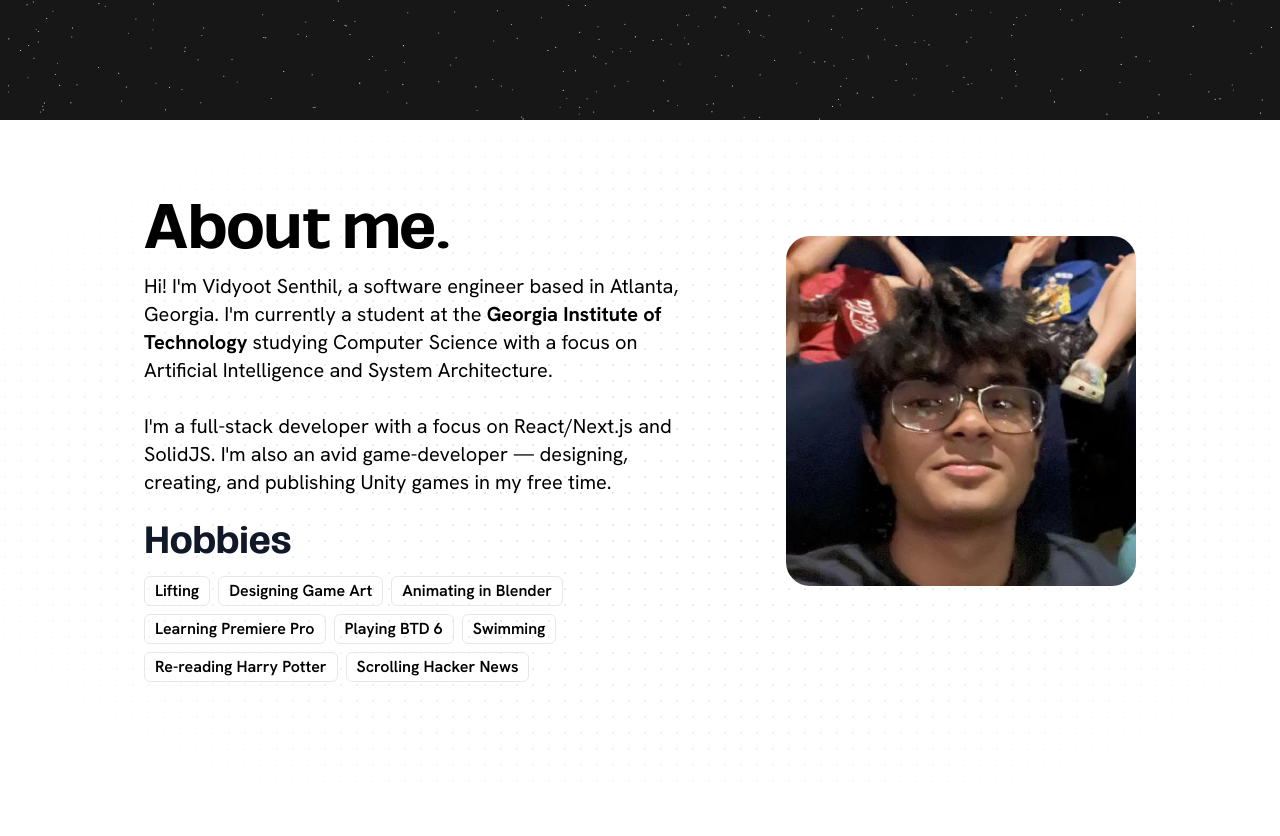
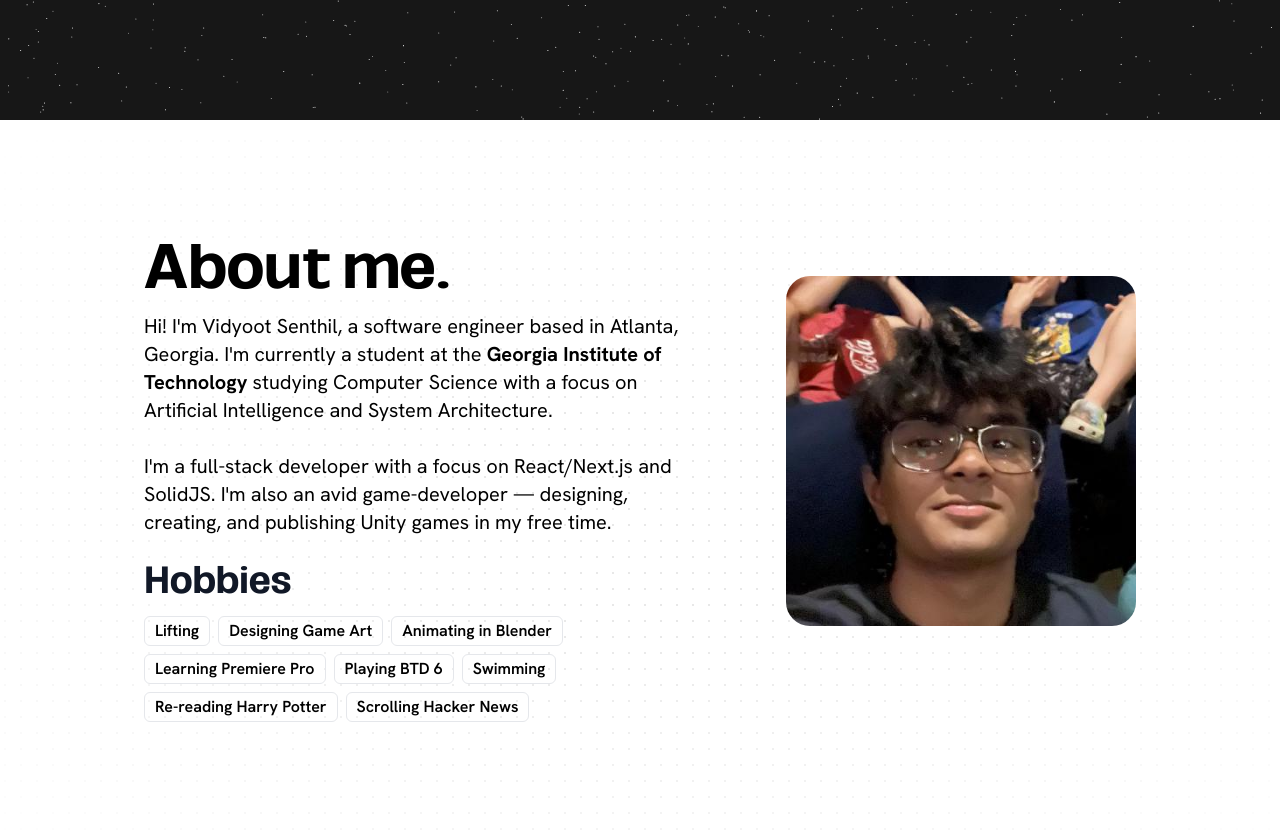
Before and after one commit to vid277/vidyoot.dev, a Next.js app in the folder frontend/: page / in a window 1280 px wide. Shown: the part 680-1516 px from the top of the page. Before the commit the page ends 1490 px from the top, so only its background shows below. Built offline with nearby package versions, Linux system fonts and the light colour scheme.

Commit message:
cleanup: added padding to about

```diff
--- a/frontend/src/components/about.tsx
+++ b/frontend/src/components/about.tsx
@@ -9,11 +9,11 @@ import { Badge, badgeVariants } from "@/components/ui/badge";
 export function About() {
   return (
     <div
-      className="h-min w-full dark:bg-black bg-white  dark:bg-dot-white/[0.2] bg-dot-black/[0.2] relative flex items-center justify-center"
+      className="h-min w-full dark:bg-black bg-white  dark:bg-dot-white/[0.2] bg-dot-black/[0.2] relative flex items-center justify-center py-10"
       id="about"
-      >
+    >
       <div className="absolute pointer-events-none inset-0 flex items-center justify-center dark:bg-black bg-white [mask-image:radial-gradient(ellipse_at_center,transparent_20%,black)]"></div>
-      <div className="h-max relative w-full p-16 px-36 pb-28 flex flex-col justify-start items-start gap-2 ">
+      <div className="h-max relative w-full p-16 px-36 pb-28 flex flex-col justify-start items-start gap-2">
         <div className="flex flex-row justify-center items-start w-full mt-1">
           <div className="flex flex-col gap-2 flex-1">
             <BoxReveal boxColor={"#5046e6"} duration={0.5}>
```
